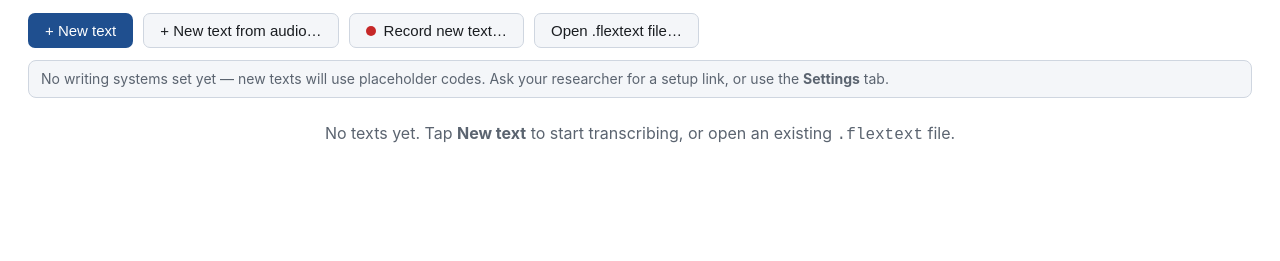
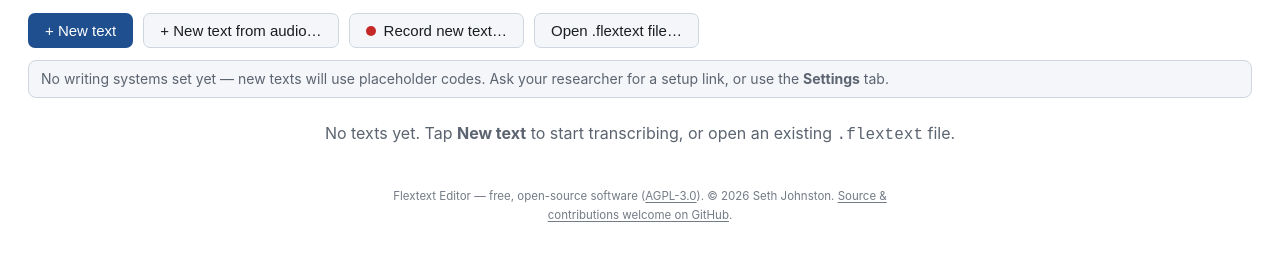
Before and after one commit to rulingAnts/flextext-editor, a plain HTML site: page index.html in a window 1280 px wide. Shown: the part 57-318 px from the top of the page. Drawn offline with Linux system fonts and the light colour scheme.

Commit message:
Add a subtle open-source / GitHub credit footer on the home screen (v35)
A muted, small credit line under the text list: app name, AGPL-3.0, copyright,
and a link to the GitHub repo — low-key for everyday/low-literacy users, but
discoverable for a developer who might fork and adopt the project (e.g. SIL
Language Software). Static English (dev/license-facing); doesn't affect i18n.

Co-Authored-By: Claude Opus 4.8 <noreply@anthropic.com>

```diff
--- a/css/app.css
+++ b/css/app.css
@@ -668,3 +668,18 @@ main {
   #btn-share { font-size: 13px; padding: 7px 9px; }
   .baseline-area { font-size: 17px; }
 }
+
+/* Subtle credit/source line on the home screen — muted so it doesn't distract
+   everyday users, but discoverable for a developer who might fork/adopt it. */
+.site-credit {
+  margin: 40px auto 14px;
+  padding: 0 16px;
+  max-width: 600px;
+  text-align: center;
+  font-size: 11.5px;
+  line-height: 1.6;
+  color: var(--muted);
+  opacity: 0.85;
+}
+.site-credit a { color: inherit; text-decoration: underline; text-underline-offset: 2px; }
+.site-credit a:hover { color: var(--blue-dark); }
--- a/index.html
+++ b/index.html
@@ -66,6 +66,12 @@
   <div id="ws-banner" class="banner" hidden></div>
   <ul id="doc-list" class="doc-list"></ul>
   <p id="doc-list-empty" class="empty-note" data-i18n-html="texts.empty" hidden></p>
+  <!-- Subtle credit/source line: low-key for everyday users, but lets a developer
+       (e.g. SIL Language Software) find, fork, and adopt the project. -->
+  <footer class="site-credit">
+    Flextext Editor — free, open-source software (<a href="https://www.gnu.org/licenses/agpl-3.0.html" target="_blank" rel="noopener">AGPL-3.0</a>).
+    © 2026 Seth Johnston. <a href="https://github.com/rulingAnts/flextext-editor" target="_blank" rel="noopener">Source &amp; contributions welcome on GitHub</a>.
+  </footer>
 </section>
 
 <!-- ===== Editor: Baseline tab ===== -->
```
